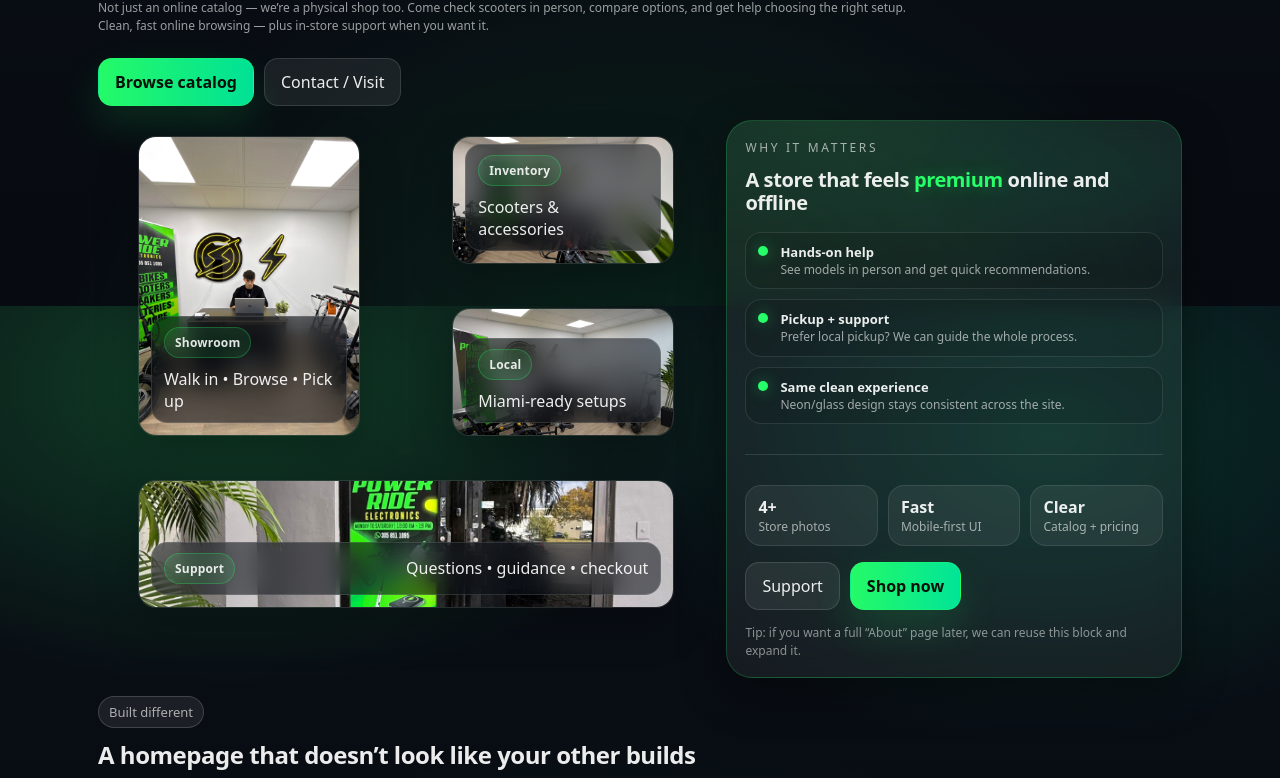
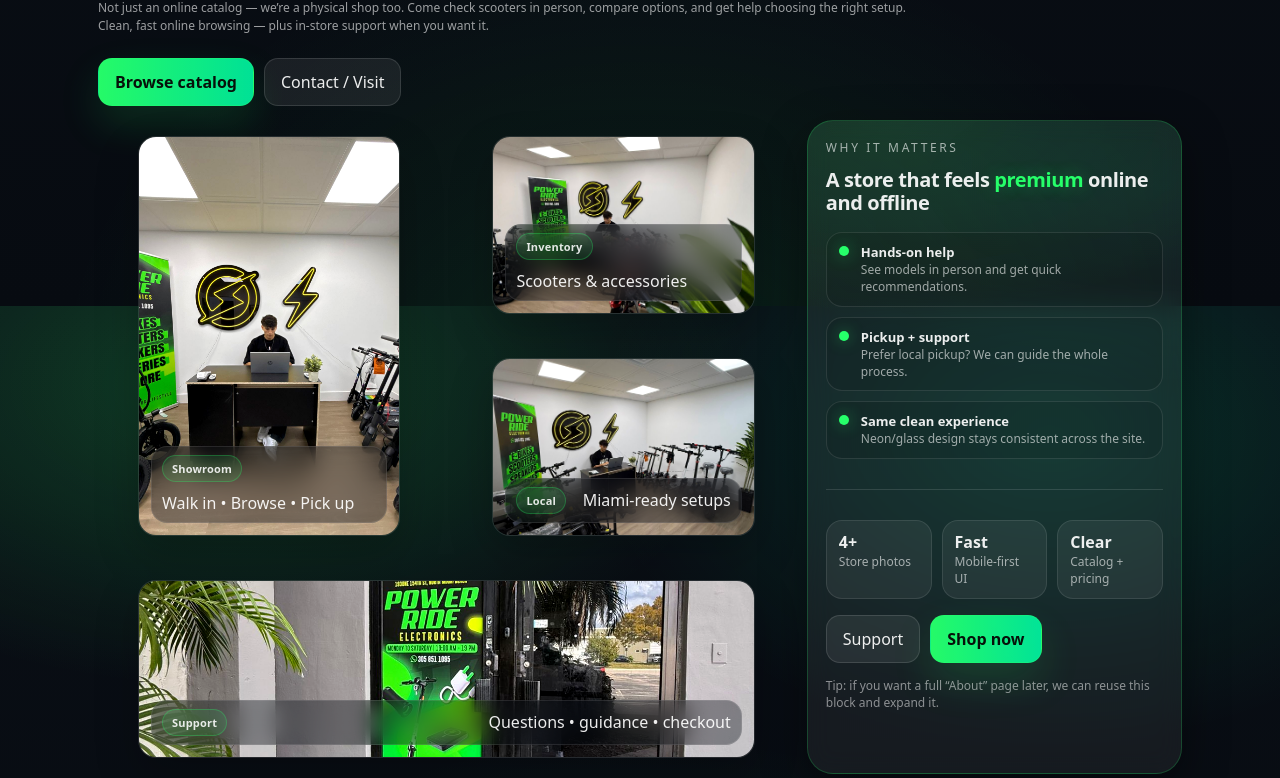
Before and after one commit to gereacosta1/power-ride, a React (Vite) app: page / in a window 1280 px wide. Shown: the part 1294-2072 px from the top of the page. Built offline with nearby package versions, Linux system fonts and the light colour scheme.

Commit message:
fix about us section

```diff
--- a/src/styles/theme.css
+++ b/src/styles/theme.css
@@ -869,35 +869,43 @@ textarea.input{
 
 /* ---------- OUR STORE / ABOUT (Home section) ---------- */
 .store-cta{
-  display:flex;
+  display: flex;
   gap: 10px;
   flex-wrap: wrap;
-  align-items:center;
+  align-items: center;
 }
 
 .store-wrap{
   margin-top: 14px;
-  display:grid;
-  grid-template-columns: 1.15fr .85fr;
+  display: grid;
+
+  /* More space for images */
+  grid-template-columns: 1.3fr 0.7fr; /* before: 1.15fr .85fr */
+
   gap: 12px;
   align-items: stretch;
 }
 
 @media (max-width: 980px){
-  .store-wrap{ grid-template-columns: 1fr; }
+  .store-wrap{
+    grid-template-columns: 1fr;
+  }
 }
 
 .store-gallery{
-  display:grid;
+  display: grid;
   grid-template-columns: 1fr 1fr;
-  grid-auto-rows: 160px;
+
+  /* Bigger tiles (more image area) */
+  grid-auto-rows: 210px; /* before: 160px */
+
   gap: 12px;
 }
 
 @media (max-width: 520px){
   .store-gallery{
     grid-template-columns: 1fr;
-    grid-auto-rows: 190px;
+    grid-auto-rows: 220px; /* before: 190px */
   }
 }
 
@@ -912,13 +920,14 @@ textarea.input{
 }
 
 .store-photo::before{
-  content:"";
-  position:absolute;
+  content: "";
+  position: absolute;
   inset: 0;
-  pointer-events:none;
-  background:
-    linear-gradient(180deg, rgba(0,0,0,.06), rgba(0,0,0,.45));
-  opacity: .85;
+  pointer-events: none;
+
+  /* Lighter overlay so photos pop more */
+  background: linear-gradient(180deg, rgba(0,0,0,.02), rgba(0,0,0,.32));
+  opacity: .45; /* before: .85 */
 }
 
 .store-photo:hover{
@@ -927,50 +936,71 @@ textarea.input{
   box-shadow: 0 22px 56px rgba(0,0,0,.28);
 }
 
+.store-photo:hover::before{
+  opacity: .25;
+}
+
 .store-photo img{
   width: 100%;
   height: 100%;
   object-fit: cover;
   transform: scale(1.01);
-  filter: saturate(1.02) contrast(1.02);
+
+  /* Slightly punchier but still natural */
+  filter: saturate(1.06) contrast(1.06);
 }
 
-.store-photo--big{ grid-row: span 2; }
-.store-photo--wide{ grid-column: span 2; }
+.store-photo--big{
+  grid-row: span 2;
+}
+
+.store-photo--wide{
+  grid-column: span 2;
+}
 
 @media (max-width: 520px){
-  .store-photo--big{ grid-row: auto; }
-  .store-photo--wide{ grid-column: auto; }
+  .store-photo--big{
+    grid-row: auto;
+  }
+  .store-photo--wide{
+    grid-column: auto;
+  }
 }
 
 .store-cap{
-  position:absolute;
+  position: absolute;
   left: 12px;
   right: 12px;
   bottom: 12px;
   z-index: 1;
-  display:flex;
+  display: flex;
   gap: 10px;
-  align-items:center;
+  align-items: center;
   justify-content: space-between;
   flex-wrap: wrap;
-  padding: 10px 12px;
+
+  /* Slightly smaller + more transparent to show the photo */
+  padding: 8px 10px; /* before: 10px 12px */
+
   border-radius: 16px;
-  border: 1px solid rgba(255,255,255,.12);
-  background: rgba(10, 15, 22, .55);
+  border: 1px solid rgba(255,255,255,.10);
+  background: rgba(10, 15, 22, .38); /* before: .55 */
   backdrop-filter: blur(12px);
 }
 
 .store-tag{
-  display:inline-flex;
-  align-items:center;
+  display: inline-flex;
+  align-items: center;
   gap: 8px;
-  padding: 6px 10px;
+
+  /* Slimmer tag */
+  padding: 5px 9px; /* before: 6px 10px */
+
   border-radius: 999px;
   border: 1px solid rgba(38,255,106,.26);
   background: rgba(38,255,106,.10);
   color: rgba(255,255,255,.88);
-  font-size: 12px;
+  font-size: 11px; /* before: 12px */
   font-weight: 800;
   letter-spacing: .2px;
 }
@@ -987,7 +1017,7 @@ textarea.input{
 
 .store-panel-inner{
   padding: 18px;
-  display:grid;
+  display: grid;
   gap: 12px;
 }
 
@@ -1006,13 +1036,13 @@ textarea.input{
 }
 
 .store-list{
-  display:grid;
+  display: grid;
   gap: 10px;
   margin-top: 6px;
 }
 
 .store-li{
-  display:grid;
+  display: grid;
   grid-template-columns: 12px 1fr;
   gap: 10px;
   align-items: start;
@@ -1037,7 +1067,7 @@ textarea.input{
 }
 
 .store-stats{
-  display:grid;
+  display: grid;
   grid-template-columns: repeat(3, 1fr);
   gap: 10px;
 }
@@ -1055,7 +1085,7 @@ textarea.input{
 }
 
 .store-actions{
-  display:flex;
+  display: flex;
   gap: 10px;
   flex-wrap: wrap;
   margin-top: 4px;
@@ -1067,5 +1097,7 @@ textarea.input{
 }
 
 @media (max-width: 520px){
-  .store-stats{ grid-template-columns: 1fr; }
+  .store-stats{
+    grid-template-columns: 1fr;
+  }
 }
```
